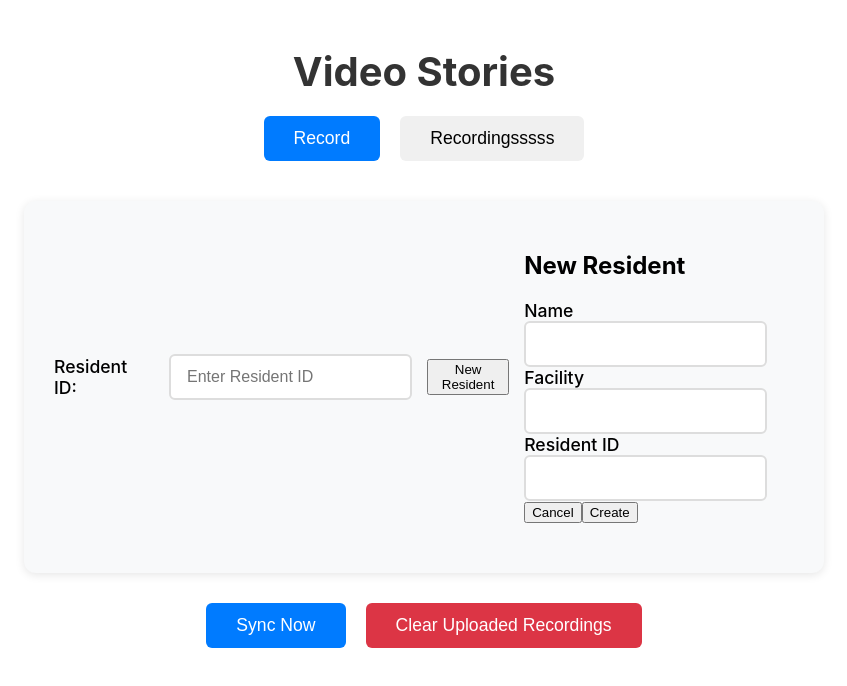
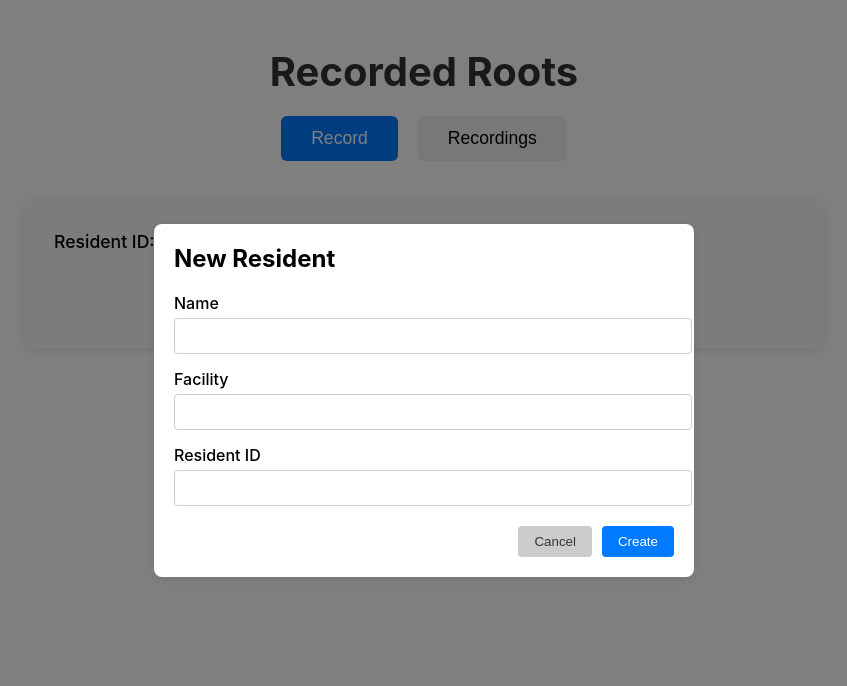
Before and after one commit to asaulters/recordedroots, a React (Create React App) app: page / in a window 1280 px wide. Both pictures are taken after a click on the button "New Resident". Shown: the top 686 px of the page, without its empty margins (216-1063 px from the left). Built offline with nearby package versions, Linux system fonts and the light colour scheme.

Commit message:
MVP Complete

```diff
--- a/public/index.html
+++ b/public/index.html
@@ -7,7 +7,7 @@
     <meta name="theme-color" content="#000000" />
     <meta
       name="description"
-      content="Web site created using create-react-app"
+      content="Recorded Roots - A platform for capturing and preserving resident stories"
     />
     <link rel="apple-touch-icon" href="%PUBLIC_URL%/logo192.png" />
     <!--
@@ -24,7 +24,7 @@
       work correctly both with client-side routing and a non-root public URL.
       Learn how to configure a non-root public URL by running `npm run build`.
     -->
-    <title>React App</title>
+    <title>Recorded Roots</title>
   </head>
   <body>
     <noscript>You need to enable JavaScript to run this app.</noscript>
--- a/src/App.css
+++ b/src/App.css
@@ -51,9 +51,14 @@ header h1 {
 
 .resident-input {
   display: flex;
-  align-items: center;
+  align-items: flex-start;
   gap: 15px;
   margin-bottom: 20px;
+}
+
+.resident-input-group {
+  flex: 1;
+  max-width: 300px;
 }
 
 .resident-input label {
@@ -63,8 +68,7 @@ header h1 {
 }
 
 .resident-input input {
-  flex: 1;
-  max-width: 300px;
+  width: 100%;
   padding: 12px 16px;
   font-size: 1rem;
   border: 2px solid #ddd;
@@ -75,6 +79,91 @@ header h1 {
 .resident-input input:focus {
   outline: none;
   border-color: #007bff;
+}
+
+.resident-input input.error {
+  border-color: #dc3545;
+}
+
+.error-message {
+  color: red;
+  margin-top: 5px;
+  font-size: 0.9em;
+}
+
+/* New Resident Modal Styles */
+.modal-overlay {
+  position: fixed;
+  top: 0;
+  left: 0;
+  right: 0;
+  bottom: 0;
+  background-color: rgba(0, 0, 0, 0.5);
+  display: flex;
+  justify-content: center;
+  align-items: center;
+  z-index: 1000;
+}
+
+.modal-content {
+  background: white;
+  padding: 20px;
+  border-radius: 8px;
+  width: 90%;
+  max-width: 500px;
+}
+
+.modal-content h2 {
+  margin-bottom: 20px;
+  font-size: 1.5em;
+}
+
+.form-group {
+  margin-bottom: 15px;
+}
+
+.form-group label {
+  display: block;
+  margin-bottom: 5px;
+}
+
+.form-group input {
+  width: 100%;
+  padding: 8px;
+  border: 1px solid #ccc;
+  border-radius: 4px;
+}
+
+.button-group {
+  display: flex;
+  justify-content: flex-end;
+  gap: 10px;
+  margin-top: 20px;
+}
+
+.cancel-button {
+  background-color: #ccc;
+  color: #333;
+}
+
+.create-button {
+  background-color: #007bff;
+  color: white;
+}
+
+.cancel-button, .create-button {
+  padding: 8px 16px;
+  border: none;
+  border-radius: 4px;
+  cursor: pointer;
+}
+
+.cancel-button:hover {
+  background-color: #999;
+}
+
+.create-button:hover {
+  background-color: #0056b3;
 }
 
 .questions-button {
--- a/src/App.js
+++ b/src/App.js
@@ -5,22 +5,44 @@ import { QuestionSelector } from './components/QuestionSelector';
 import { SyncButton } from './components/SyncButton';
 import { ClearStorageButton } from './components/ClearStorageButton';
 import NewResidentButton from './components/NewResidentButton';
-import { initDB } from './services/db';
+import { initDB, getResident } from './services/db';
 import './App.css';
 
 function App() {
   const [activeTab, setActiveTab] = useState('record');
   const [residentId, setResidentId] = useState('');
-  const [showQuestions, setShowQuestions] = useState(false);
   const [selectedQuestion, setSelectedQuestion] = useState(null);
+  const [residentError, setResidentError] = useState('');
+  const [hasValidResident, setHasValidResident] = useState(false);
 
   useEffect(() => {
     initDB().catch(console.error);
   }, []);
 
+  const handleResidentIdChange = async (e) => {
+    const id = e.target.value.toUpperCase();  // Convert to uppercase for consistency
+    setResidentId(id);
+    setResidentError('');
+    setHasValidResident(false);
+
+    // Only check for resident if we have at least 3 characters
+    if (id.trim().length >= 3) {
+      try {
+        const resident = await getResident(id);
+        if (resident) {
+          setHasValidResident(true);
+        } else {
+          setResidentError('Resident ID not found');
+        }
+      } catch (error) {
+        console.error('Error checking resident:', error);
+        setResidentError('Error checking resident ID');
+      }
+    }
+  };
+
   const handleTabChange = (tab) => {
     setActiveTab(tab);
-    setShowQuestions(false);
     setSelectedQuestion(null);
     if (tab === 'recordings') {
       setResidentId('');
@@ -36,7 +58,7 @@ function App() {
   return (
     <div className="App">
       <header>
-        <h1>Video Stories</h1>
+        <h1>Recorded Roots</h1>
         <div className="nav-buttons">
           <button
             className={activeTab === 'record' ? 'active' : ''}
@@ -48,7 +70,7 @@ function App() {
             className={activeTab === 'recordings' ? 'active' : ''}
             onClick={() => handleTabChange('recordings')}
           >
-            Recordingsssss
+            Recordings
           </button>
         </div>
       </header>
@@ -59,26 +81,48 @@ function App() {
             <div className="resident-section">
               <div className="resident-input">
                 <label htmlFor="residentId">Resident ID:</label>
+                <div className="resident-input-group">
                   <input
                     id="residentId"
                     type="text"
                     value={residentId}
-                  onChange={(e) => setResidentId(e.target.value)}
+                    onChange={handleResidentIdChange}
+                    onFocus={() => {
+                      setResidentId('');
+                      setResidentError('');
+                      setHasValidResident(false);
+                    }}
+                    onBlur={async () => {
+                      if (residentId.trim()) {
+                        try {
+                          const resident = await getResident(residentId);
+                          if (resident) {
+                            setHasValidResident(true);
+                          } else {
+                            setResidentError('Resident ID not found');
+                            setHasValidResident(false);
+                          }
+                        } catch (error) {
+                          console.error('Error checking resident:', error);
+                          setResidentError('Error checking resident ID');
+                          setHasValidResident(false);
+                        }
+                      }
+                    }}
                     placeholder="Enter Resident ID"
+                    className={residentError ? 'error' : ''}
                   />
+                  {residentError && (
+                    <div className="error-message">{residentError}</div>
+                  )}
+                </div>
+              </div>
+              <div className="storage-controls">
                 <NewResidentButton />
               </div>
-              {residentId.trim() && (
-                <button
-                  className="questions-button"
-                  onClick={() => setShowQuestions(true)}
-                >
-                  Questions
-                </button>
-              )}
             </div>
 
-            {showQuestions && (
+            {hasValidResident && (
               <div className="questions-section">
                 <QuestionSelector onQuestionSelect={handleQuestionSelect} />
                 {selectedQuestion ? (
@@ -101,13 +145,15 @@ function App() {
                 )}
               </div>
             )}
+          </div>
+        ) : (
+          <div>
+            <RecordingsList />
             <div className="storage-controls">
               <SyncButton />
               <ClearStorageButton />
             </div>
           </div>
-        ) : (
-          <RecordingsList />
         )}
       </main>
     </div>
--- /dev/null
+++ b/src/components/NewResidentButton.css
@@ -0,0 +1,82 @@
+.modal-overlay {
+  position: fixed;
+  top: 0;
+  left: 0;
+  right: 0;
+  bottom: 0;
+  background-color: rgba(0, 0, 0, 0.5);
+  display: flex;
+  justify-content: center;
+  align-items: center;
+  z-index: 1000;
+}
+
+.modal-content {
+  background: white;
+  padding: 2rem;
+  border-radius: 8px;
+  width: 90%;
+  max-width: 500px;
+  box-shadow: 0 2px 10px rgba(0, 0, 0, 0.1);
+}
+
+.modal-content h2 {
+  margin-top: 0;
+  margin-bottom: 1.5rem;
+}
+
+.form-group {
+  margin-bottom: 1rem;
+}
+
+.form-group label {
+  display: block;
+  margin-bottom: 0.5rem;
+  font-weight: 500;
+}
+
+.form-group input {
+  width: 100%;
+  padding: 0.5rem;
+  border: 1px solid #ccc;
+  border-radius: 4px;
+  font-size: 1rem;
+}
+
+.error-message {
+  color: #dc3545;
+  margin-bottom: 1rem;
+  font-size: 0.875rem;
+}
+
+.button-group {
+  display: flex;
+  justify-content: flex-end;
+  gap: 1rem;
+  margin-top: 1.5rem;
+}
+
+.cancel-button {
+  padding: 0.5rem 1rem;
+  border: 1px solid #ccc;
+  border-radius: 4px;
+  background-color: #f8f9fa;
+  cursor: pointer;
+}
+
+.create-button {
+  padding: 0.5rem 1rem;
+  border: none;
+  border-radius: 4px;
+  background-color: #007bff;
+  color: white;
+  cursor: pointer;
+}
+
+.create-button:hover {
+  background-color: #0056b3;
+}
+
+.cancel-button:hover {
+  background-color: #e2e6ea;
+}
--- a/src/components/NewResidentButton.js
+++ b/src/components/NewResidentButton.js
@@ -1,5 +1,6 @@
 import React, { useState } from 'react';
 import { addResident, getResident } from '../services/db';
+import './NewResidentButton.css';
 
 const NewResidentButton = () => {
   const [isModalOpen, setIsModalOpen] = useState(false);
@@ -14,13 +15,15 @@ const NewResidentButton = () => {
     const { name, value } = e.target;
     setFormData(prevState => ({
       ...prevState,
-      [name]: value
+      [name]: name === 'residentId' ? value.toUpperCase() : value
     }));
   };
 
   const checkResidentId = async (id) => {
     try {
-      const existingResident = await getResident(id);
+      // Convert to uppercase when checking
+      const existingResident = await getResident(id.toUpperCase());
+      console.log('Checking resident ID:', id.toUpperCase(), 'Result:', existingResident);
       return !existingResident;
     } catch (error) {
       console.error('Error checking resident ID:', error);
@@ -47,9 +50,12 @@ const NewResidentButton = () => {
       await addResident({
         name: formData.name,
         facility: formData.facility,
-        residentId: formData.residentId,
+        residentId: formData.residentId.toUpperCase(), // Ensure ID is uppercase when stored
         createdAt: new Date().toISOString()
       });
+
+      // Log success for debugging
+      console.log('Successfully created resident:', formData.residentId.toUpperCase());
 
       setFormData({ name: '', facility: '', residentId: '' });
       setIsModalOpen(false);
@@ -61,78 +67,66 @@ const NewResidentButton = () => {
 
   return (
     <>
-      <button
-        onClick={() => setIsModalOpen(true)}
-        className="bg-blue-500 hover:bg-blue-700 text-white font-bold py-2 px-4 rounded"
-      >
+      <button onClick={() => setIsModalOpen(true)}>
         New Resident
       </button>
 
       {isModalOpen && (
-        <div className="fixed inset-0 bg-gray-600 bg-opacity-50 flex justify-center items-center">
-          <div className="bg-white rounded-lg p-8 max-w-md w-full">
-            <h2 className="text-2xl font-bold mb-4">New Resident</h2>
+        <div className="modal-overlay">
+          <div className="modal-content">
+            <h2>New Resident</h2>
 
             <form onSubmit={handleSubmit}>
-              <div className="mb-4">
-                <label className="block text-gray-700 text-sm font-bold mb-2" htmlFor="name">
-                  Name
-                </label>
+              <div className="form-group">
+                <label htmlFor="name">Name</label>
                 <input
                   type="text"
                   id="name"
                   name="name"
                   value={formData.name}
                   onChange={handleInputChange}
-                  className="shadow appearance-none border rounded w-full py-2 px-3 text-gray-700 leading-tight focus:outline-none focus:shadow-outline"
                 />
               </div>
 
-              <div className="mb-4">
-                <label className="block text-gray-700 text-sm font-bold mb-2" htmlFor="facility">
-                  Facility
-                </label>
+              <div className="form-group">
+                <label htmlFor="facility">Facility</label>
                 <input
                   type="text"
                   id="facility"
                   name="facility"
                   value={formData.facility}
                   onChange={handleInputChange}
-                  className="shadow appearance-none border rounded w-full py-2 px-3 text-gray-700 leading-tight focus:outline-none focus:shadow-outline"
                 />
               </div>
 
-              <div className="mb-6">
-                <label className="block text-gray-700 text-sm font-bold mb-2" htmlFor="residentId">
-                  Resident ID
-                </label>
+              <div className="form-group">
+                <label htmlFor="residentId">Resident ID</label>
                 <input
                   type="text"
                   id="residentId"
                   name="residentId"
                   value={formData.residentId}
                   onChange={handleInputChange}
-                  className="shadow appearance-none border rounded w-full py-2 px-3 text-gray-700 leading-tight focus:outline-none focus:shadow-outline"
                 />
               </div>
 
               {error && (
-                <div className="mb-4 text-red-500 text-sm">
+                <div className="error-message">
                   {error}
                 </div>
               )}
 
-              <div className="flex justify-end gap-4">
+              <div className="button-group">
                 <button
                   type="button"
                   onClick={() => setIsModalOpen(false)}
-                  className="bg-gray-300 hover:bg-gray-400 text-gray-800 font-bold py-2 px-4 rounded"
+                  className="cancel-button"
                 >
                   Cancel
                 </button>
                 <button
                   type="submit"
-                  className="bg-blue-500 hover:bg-blue-700 text-white font-bold py-2 px-4 rounded"
+                  className="create-button"
                 >
                   Create
                 </button>
--- a/src/services/db.js
+++ b/src/services/db.js
@@ -1,5 +1,5 @@
 const DB_NAME = 'VideoStoriesDB';
-const DB_VERSION = 2;
+const DB_VERSION = 3;
 const RECORDINGS_STORE = 'recordings';
 const RESIDENTS_STORE = 'residents';
 
@@ -25,9 +25,13 @@ export const getResident = async (residentId) => {
   return new Promise((resolve, reject) => {
     const transaction = db.transaction([RESIDENTS_STORE], 'readonly');
     const store = transaction.objectStore(RESIDENTS_STORE);
-    const request = store.get(residentId);
+    // Convert to uppercase to ensure consistent lookup
+    const request = store.get(residentId.toUpperCase());
 
-    request.onsuccess = () => resolve(request.result);
+    request.onsuccess = () => {
+      console.log('Resident lookup result:', request.result);
+      resolve(request.result);
+    };
     request.onerror = () => reject(request.error);
   });
 };
```
Also changed, not shown: public/manifest.json. Lines whose indentation alone changed are shown as unchanged.
